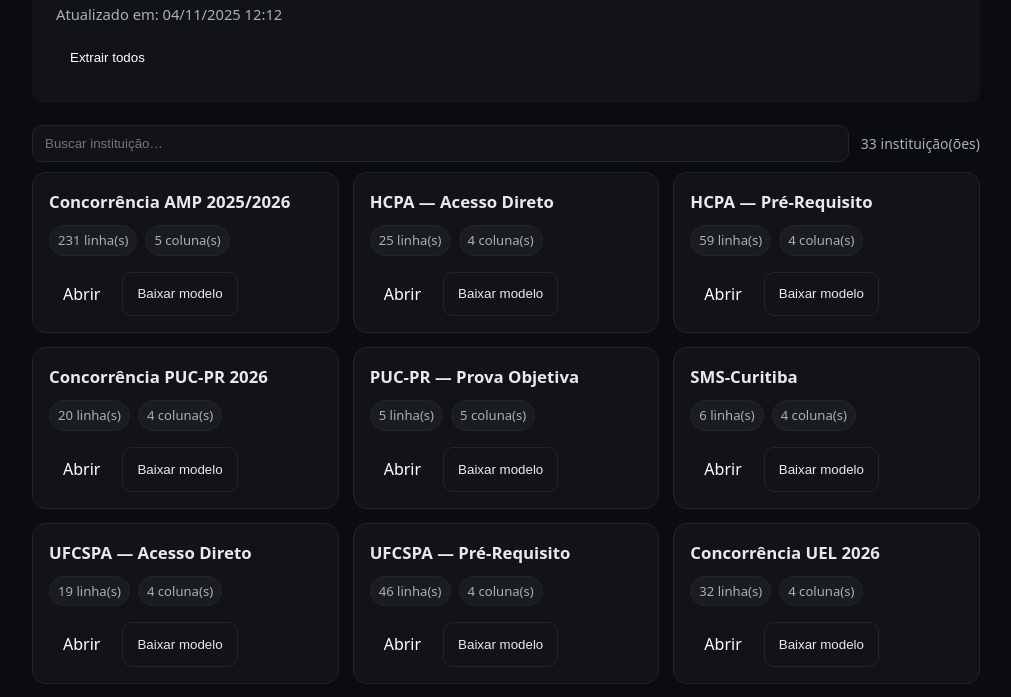
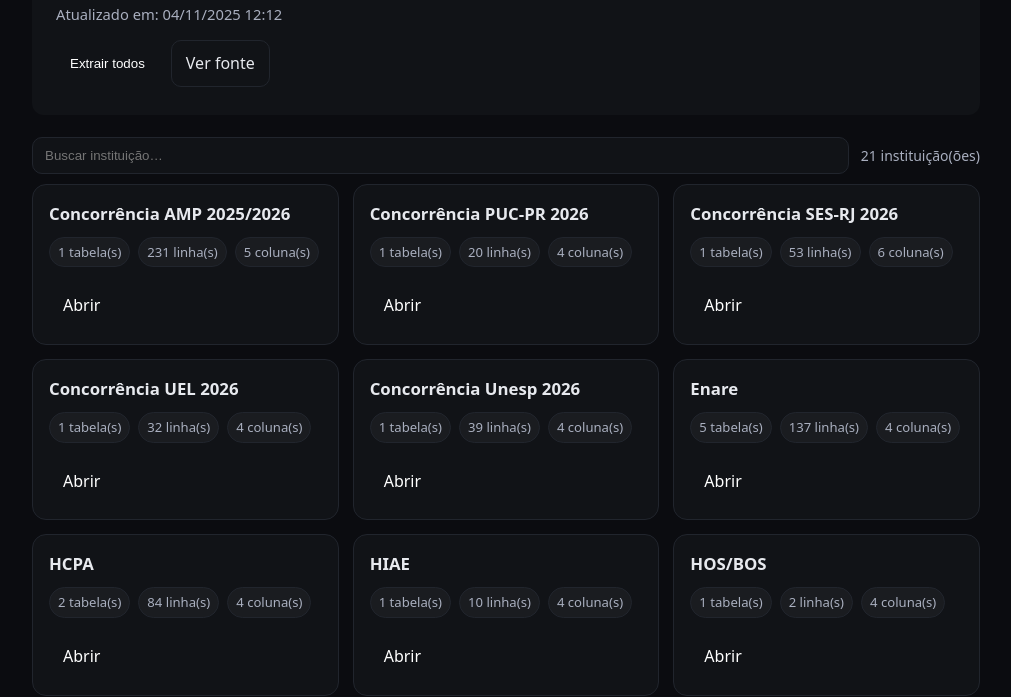
Before and after one commit to cadeteafya/residencia-candidato-vaga, a plain HTML site: page site/index.html in a window 1280 px wide. Shown: the part 102-799 px from the top of the page, without its empty margins (134-1145 px from the left). Drawn offline with Linux system fonts and the light colour scheme.

Commit message:
Update index.html

```diff
--- a/site/index.html
+++ b/site/index.html
@@ -41,6 +41,7 @@
       <div class="subtle">Atualizado em: <span id="updatedAt">—</span></div>
       <div class="actions">
         <button id="btnExtrairTodos" class="btn" type="button">Extrair todos</button>
+        <a id="linkFonte" class="btn alt" target="_blank" rel="noopener">Ver fonte</a>
       </div>
     </header>
 
@@ -52,7 +53,8 @@
     <section id="grid" class="grid" aria-label="Lista de instituições"></section>
 
     <p class="muted" style="margin-top: 22px;">
-      Em construção
+      Dados consolidados automaticamente a partir do Estratégia MED.
+      Dúvidas? <a class="link" href="mailto:ricardo.cadete@afya.com.br">ricardo.cadete@afya.com.br</a>
     </p>
   </div>
 
@@ -70,24 +72,14 @@
       const $btnExtrairTodos = document.getElementById("btnExtrairTodos");
       const $linkFonte = document.getElementById("linkFonte");
 
+      const emdash = /\s+—\s+|\s+-\s+/; // separador “—” ou “ - ”
+
       function repoBasePath() {
-        // ex: /residencia-candidato-vaga
         const parts = location.pathname.split("/");
         return "/" + (parts[1] || "");
       }
       function jsonURL() {
-        // força absoluto + cache-bust (evita CDN velha)
         return `${location.origin}${repoBasePath()}/${JSON_REL}?v=${Date.now()}`;
-      }
-      function sanitizeFileNameFromTitle(title) {
-        const base = (title || "").toString().replace(/[^\w\s-]/g, "_").trim() || "tabela";
-        const cut = base.length > 40 ? base.slice(0, 40) : base;
-        return `${cut}.xlsx`;
-      }
-      function ensureAndDownload(url) {
-        return fetch(url, { method: "HEAD", cache: "no-store" })
-          .then(resp => { if (!resp.ok) throw 0; window.location.href = url; })
-          .catch(() => alert("Arquivo ainda não está disponível. Tente novamente em alguns instantes."));
       }
       function slugify(s) {
         return (s || "").toString()
@@ -95,45 +87,61 @@
           .replace(/[^\w\s-]/g, "")
           .trim().replace(/\s+/g, "-").toLowerCase();
       }
-      function renderList(blocks, q = "") {
+      function instKey(title) {
+        // “HCPA — Acesso Direto” -> “HCPA”
+        // Se não tiver separador, usa o título inteiro
+        const parts = (title || "").split(emdash);
+        return (parts[0] || "").trim() || (title || "").trim();
+      }
+      function ensureAndDownload(url) {
+        return fetch(url, { method: "HEAD", cache: "no-store" })
+          .then(resp => { if (!resp.ok) throw 0; window.location.href = url; })
+          .catch(() => alert("Arquivo ainda não está disponível. Tente novamente em alguns instantes."));
+      }
+
+      function groupByInstitution(blocks) {
+        const map = new Map();
+        for (const b of blocks) {
+          const key = instKey(b.titulo || "Instituição");
+          const slug = slugify(key);
+          if (!map.has(key)) {
+            map.set(key, { key, slug, name: key, tables: [], rows: 0, cols: 0 });
+          }
+          const g = map.get(key);
+          g.tables.push(b);
+          g.rows += Array.isArray(b.rows) ? b.rows.length : 0;
+          g.cols = Math.max(g.cols, Array.isArray(b.columns) ? b.columns.length : 0);
+        }
+        return Array.from(map.values()).sort((a, b) => a.name.localeCompare(b.name, 'pt-BR'));
+      }
+
+      function renderList(groups, q = "") {
         const term = q.trim().toLowerCase();
         const filtered = term
-          ? blocks.filter(b => (b.titulo || "").toLowerCase().includes(term))
-          : blocks.slice();
+          ? groups.filter(g => (g.name || "").toLowerCase().includes(term))
+          : groups;
 
         $grid.innerHTML = "";
         if (!filtered.length) {
           $grid.insertAdjacentHTML("beforeend",
             `<div class="empty">Nenhuma instituição encontrada para “${q}”.</div>`);
         } else {
-          filtered.forEach(b => {
-            const titulo = b.titulo || "Instituição";
-            const linhas = Array.isArray(b.rows) ? b.rows.length : 0;
-            const colunas = Array.isArray(b.columns) ? b.columns.length : 0;
-            const fileName = sanitizeFileNameFromTitle(titulo);
-            const href = `instituicao.html?t=${encodeURIComponent(titulo)}&s=${slugify(titulo)}`;
-
+          filtered.forEach(g => {
+            const href = `instituicao.html?g=${encodeURIComponent(g.slug)}`;
             const card = `
-              <article class="card" aria-label="${titulo}">
-                <h3>${titulo}</h3>
+              <article class="card" aria-label="${g.name}">
+                <h3>${g.name}</h3>
                 <div class="meta">
-                  <span class="pill">${linhas} linha(s)</span>
-                  <span class="pill">${colunas} coluna(s)</span>
+                  <span class="pill">${g.tables.length} tabela(s)</span>
+                  <span class="pill">${g.rows} linha(s)</span>
+                  <span class="pill">${g.cols} coluna(s)</span>
                 </div>
                 <div class="foot">
                   <a class="btn" href="${href}">Abrir</a>
-                  <button class="btn alt" data-dl="${fileName}">Baixar modelo</button>
                 </div>
               </article>
             `;
             $grid.insertAdjacentHTML("beforeend", card);
-          });
-
-          $grid.querySelectorAll('[data-dl]').forEach(btn => {
-            btn.addEventListener("click", (ev) => {
-              const fn = ev.currentTarget.getAttribute("data-dl");
-              ensureAndDownload(`${DOWNLOADS_PATH}${fn}`);
-            });
           });
         }
         $countHint.textContent = `${filtered.length} instituição(ões)`;
@@ -143,18 +151,17 @@
         try {
           const resp = await fetch(jsonURL(), { cache: "no-store" });
           if (!resp.ok) throw new Error(`Falha ao carregar JSON (${resp.status})`);
-          const text = await resp.text();
-          let payload;
-          try { payload = JSON.parse(text); }
-          catch (e) { console.error("Parse JSON falhou:", e, text.slice(0, 2000)); throw e; }
+          const payload = await resp.json();
 
           if ($linkFonte && payload.fonte_url) $linkFonte.href = payload.fonte_url;
           if ($updatedAt) $updatedAt.textContent = payload.updated_at_br || "—";
 
           const blocks = Array.isArray(payload.tabelas) ? payload.tabelas : [];
-          renderList(blocks);
+          const groups = groupByInstitution(blocks);
 
-          $busca.addEventListener("input", (e) => renderList(blocks, e.target.value));
+          renderList(groups);
+
+          $busca.addEventListener("input", (e) => renderList(groups, e.target.value));
           if ($btnExtrairTodos) {
             $btnExtrairTodos.onclick = () =>
               ensureAndDownload(`${DOWNLOADS_PATH}${ALL_XLSX_NAME}`);
```
